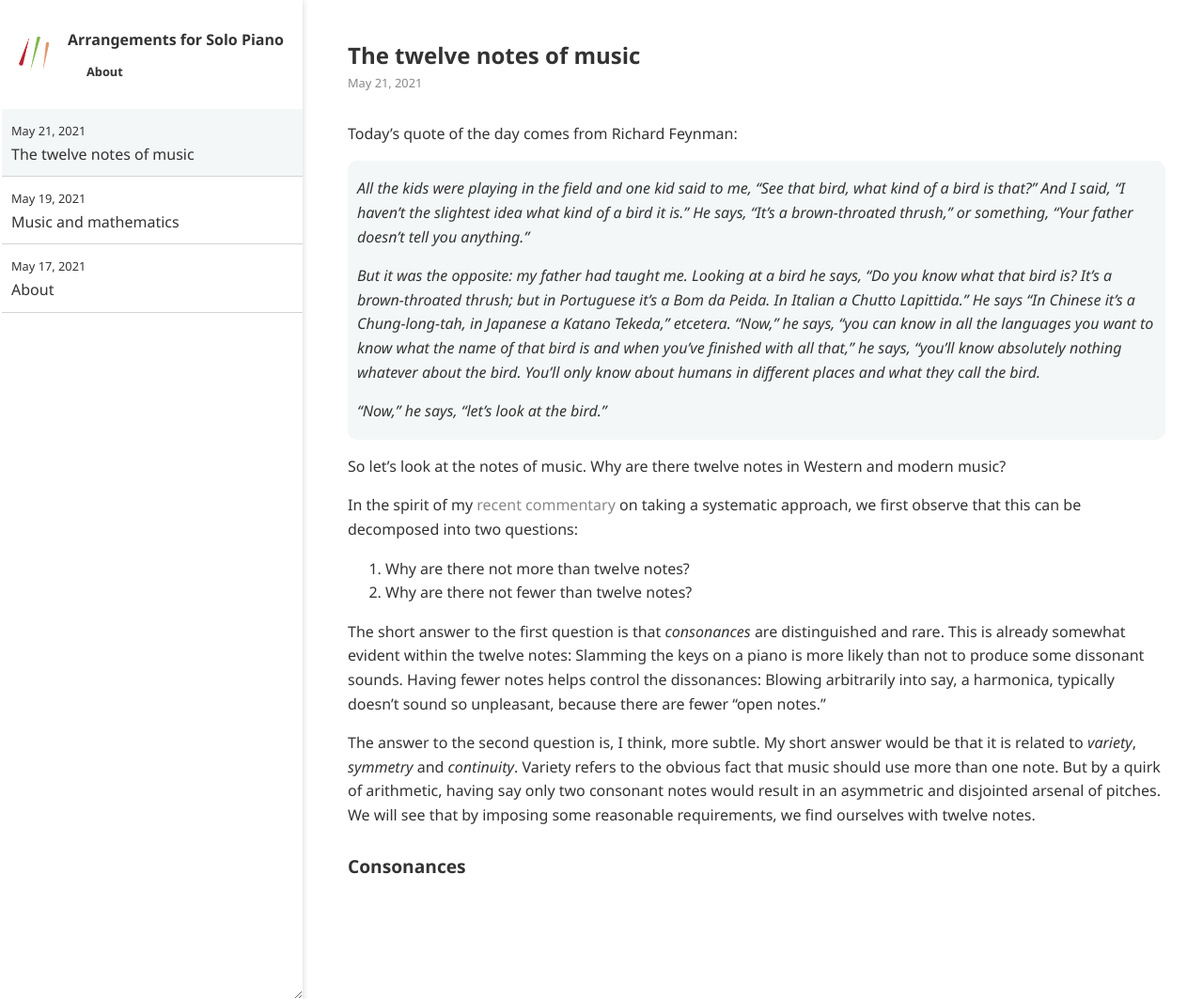
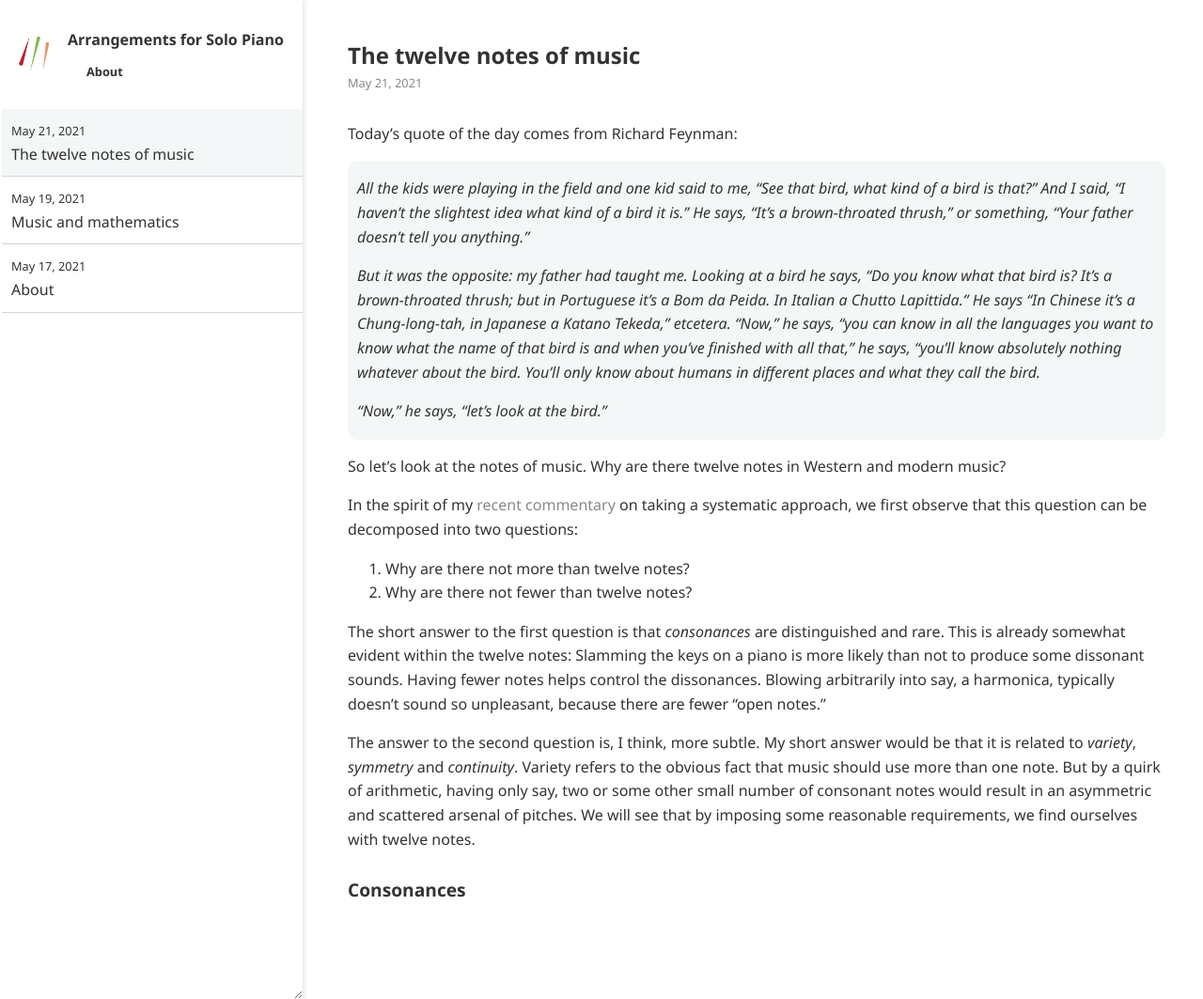
Before and after one commit to ansyblenetwork/arrpiano, a Jekyll site: the page built from _posts/2021-05-21-twelve-notes.md, in a window 1280 px wide and 1063 px high. Shown: the whole window at 94% size. Built offline with Jekyll 4.4.1, drawn with Linux system fonts in a browser that asks for light colours.

Commit message:
Update 2021-05-21-twelve-notes.md

```diff
--- a/_posts/2021-05-21-twelve-notes.md
+++ b/_posts/2021-05-21-twelve-notes.md
@@ -17,13 +17,13 @@
 
 
 
-In the spirit of my [recent commentary]({% post_url 2021-05-19-music-and-mathematics %}) on taking a systematic approach, we first observe that this can be decomposed into two questions:
+In the spirit of my [recent commentary]({% post_url 2021-05-19-music-and-mathematics %}) on taking a systematic approach, we first observe that this question can be decomposed into two questions:
 
 1. Why are there not more than twelve notes?
 2. Why are there not fewer than twelve notes?
 
-The short answer to the first question is that _consonances_ are distinguished and rare. This is already somewhat evident within the twelve notes: Slamming the keys on a piano is more likely than not to produce some dissonant sounds. Having fewer notes helps control the dissonances: Blowing arbitrarily into say, a harmonica, typically doesn't sound so unpleasant, because there are fewer "open notes."
+The short answer to the first question is that _consonances_ are distinguished and rare. This is already somewhat evident within the twelve notes: Slamming the keys on a piano is more likely than not to produce some dissonant sounds. Having fewer notes helps control the dissonances. Blowing arbitrarily into say, a harmonica, typically doesn't sound so unpleasant, because there are fewer "open notes."
 
-The answer to the second question is, I think, more subtle. My short answer would be that it is related to _variety_, _symmetry_ and _continuity_. Variety refers to the obvious fact that music should use more than one note. But by a quirk of arithmetic, having say only two consonant notes would result in an asymmetric and disjointed arsenal of pitches. We will see that by imposing some reasonable requirements, we find ourselves with twelve notes.
+The answer to the second question is, I think, more subtle. My short answer would be that it is related to _variety_, _symmetry_ and _continuity_. Variety refers to the obvious fact that music should use more than one note. But by a quirk of arithmetic, having only say, two or some other small number of consonant notes would result in an asymmetric and scattered arsenal of pitches. We will see that by imposing some reasonable requirements, we find ourselves with twelve notes.
 
 ### Consonances
```
